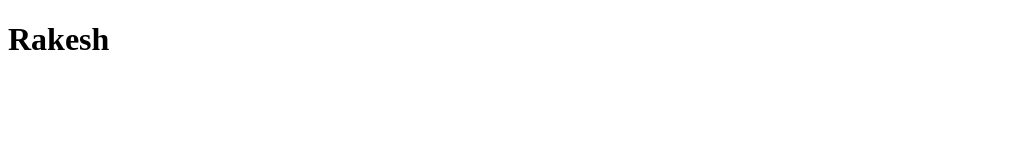
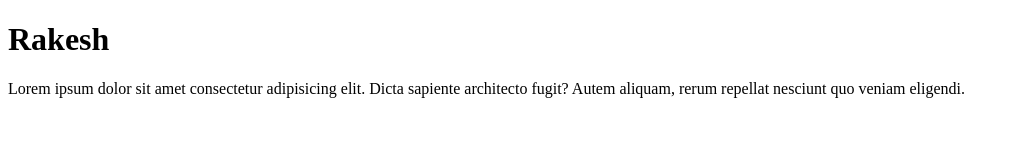
Before and after one commit to Rakeshmon2125/front-end-development, a plain HTML site: page index.html in a window 1280 px wide. Shown: the whole page, without its empty margins (0-1019 px from the left). Drawn offline with Linux system fonts and the light colour scheme.

Commit message:
Update index.html

```diff
--- a/index.html
+++ b/index.html
@@ -7,7 +7,7 @@
 </head>
 <body>
     <h1>Rakesh</h1>
-    <div class="ar"></div>
+    <P>Lorem ipsum dolor sit amet consectetur adipisicing elit. Dicta sapiente architecto fugit? Autem aliquam, rerum repellat nesciunt quo veniam eligendi.</P>
 
 </body>
 </html>
```
